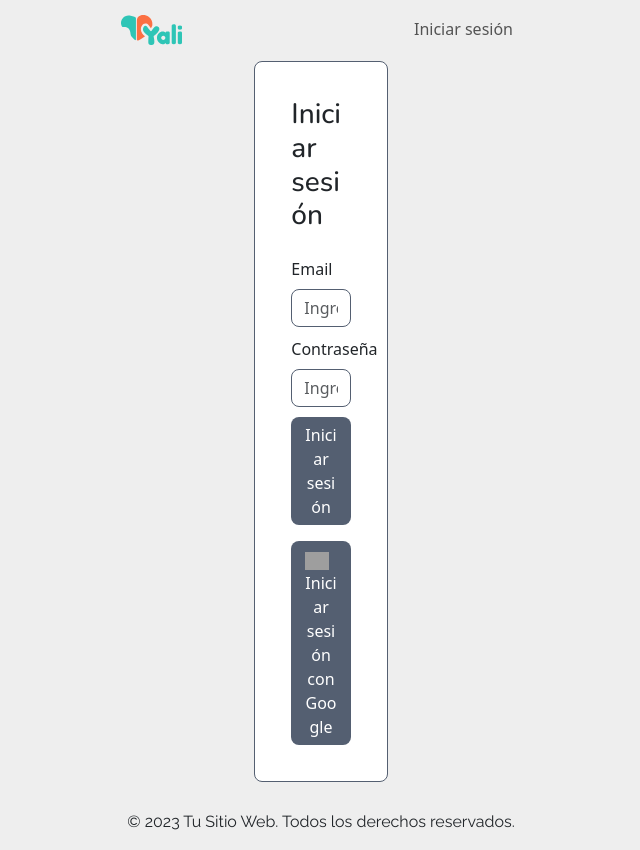
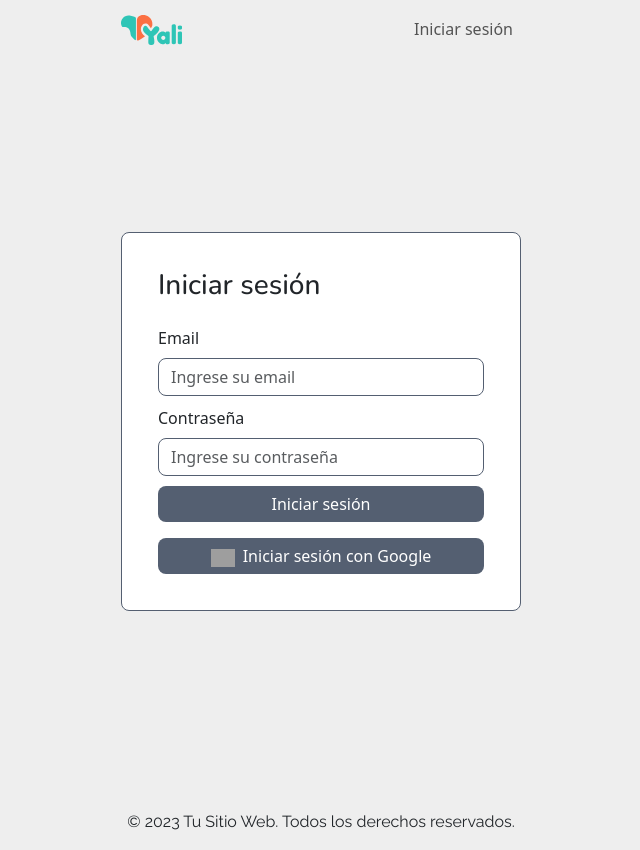
Before and after one commit to AdopcionYali/projectYali, a Next.js app: page /login in a window 1280 px wide. Shown: the whole page, without its empty margins (319-959 px from the left). Built offline with nearby package versions, Linux system fonts and the light colour scheme; grey boxes are pictures that could not be loaded.

Commit message:
feat: added login functionality

```diff
--- a/package.json
+++ b/package.json
@@ -27,6 +27,7 @@
     "react-bootstrap": "^2.8.0",
     "react-dom": "18.2.0",
     "react-hook-form": "^7.45.2",
+    "react-router-dom": "^6.14.2",
     "twilio": "^4.14.0"
   },
   "devDependencies": {
--- a/pages/api/routers/auth.router.js
+++ b/pages/api/routers/auth.router.js
@@ -1,12 +1,21 @@
-import express from "express"
-import login from "../usecases/auth.usecases.js"
+import express from "express";
+import login from "../usecases/auth.usecases.js";
 
-const routeAuth = express.Router()
+const routeAuth = express.Router();
 
 routeAuth.post('/', async (req, res) => {
-    const {phoneNumber, password} = req.body
-    const token = await login(phoneNumber, password)
-    res.json(token)
-})
+  const { phoneNumber, password } = req.body;
 
-export default routeAuth
+  try {
+    const token = await login(phoneNumber, password);
+    res.json({ token });
+  } catch (error) {
+    res.status(401).json({ message: "Credenciales inválidas" });
+  }
+});
+
+routeAuth.get('/', (req, res) => {
+  res.json("Todo bien");
+});
+
+export default routeAuth;
--- a/pages/login.jsx
+++ b/pages/login.jsx
@@ -1,65 +1,80 @@
-import React from 'react'
+import React, { useState } from 'react'
 import { useForm } from 'react-hook-form'
 import { Container, Form, Button, Navbar, Nav, Card, Image, Col } from 'react-bootstrap'
-import styles from '../styles/login.module.css' // Importa tus estilos CSS aquí
+import { useRouter } from 'next/router'
+import styles from '../styles/login.module.css'
 
 const Login = () => {
   const { register, handleSubmit } = useForm()
+  const [error, setError] = useState(null)
+  const router = useRouter()
 
-  const onSubmit = (data) => {
+  const onSubmit = async (data) => {
+    try {
+      if (response.ok) {
+        const { token } = await response.json()
+        console.log('Token recibido:', token)
 
-    console.log(data)
+        router.push('/signup')
+      } else {
+        setError('Credenciales inválidas')
+      }
+    } catch (error) {
+      console.error('Error en la solicitud:', error)
+      setError('Hubo un problema al iniciar sesión. Inténtalo de nuevo más tarde.')
+    }
   }
 
   return (
     <div className={styles.loginContainer}>
-      <Navbar bg="transparent" expand="lg">
+      <Navbar bg='transparent' expand='lg'>
         <Container>
-          <Navbar.Brand href="/">
+          <Navbar.Brand href='/'>
             {}
-            <img src="/logo.svg" alt="Logo" height="30" />
+            <img src='/logo.svg' alt='Logo' height='30' />
           </Navbar.Brand>
-          <Navbar.Toggle aria-controls="basic-navbar-nav" />
-          <Navbar.Collapse id="basic-navbar-nav" className="justify-content-end">
+          <Navbar.Toggle aria-controls='basic-navbar-nav' />
+          <Navbar.Collapse id='basic-navbar-nav' className='justify-content-end'>
             <Nav>
-              <Nav.Link href="/login">Iniciar sesión</Nav.Link>
+              <Nav.Link href='/login'>Iniciar sesión</Nav.Link>
             </Nav>
           </Navbar.Collapse>
         </Container>
       </Navbar>
 
-      <Container className="d-flex align-items-center justify-content-center" style={{ minHeight: 'calc(100vh - 72px)' }}>
-        <Col xs={10} md={4}>
+      <Container className='d-flex align-items-center justify-content-center' style={{ minHeight: 'calc(100vh - 72px)' }}>
+        <Col>
           <Card className={styles.loginCard}>
             <Card.Body>
-              <h3 className="mb-4">Iniciar sesión</h3>
+              <h3 className='mb-4'>Iniciar sesión</h3>
               <Form onSubmit={handleSubmit(onSubmit)}>
-                <Form.Group controlId="email">
+              {error && <div className='text-danger mb-3'>{error}</div>}
+                <Form.Group controlId='email'>
                   <Form.Label>Email</Form.Label>
                   <Form.Control
-                    type="email"
-                    placeholder="Ingrese su email"
+                    type='text'
+                    placeholder='Ingrese su email'
                     {...register('email', { required: true })}
                     className={styles.input}
                   />
                 </Form.Group>
 
-                <Form.Group controlId="password">
+                <Form.Group controlId='password'>
                   <Form.Label>Contraseña</Form.Label>
                   <Form.Control
-                    type="password"
-                    placeholder="Ingrese su contraseña"
+                    type='password'
+                    placeholder='Ingrese su contraseña'
                     {...register('password', { required: true })}
                     className={styles.input}
                   />
                 </Form.Group>
 
-                <Button variant="primary" type="submit" className={`${styles.loginButton} w-100 mb-3`}>
+                <Button variant='primary' type='submit' className={`${styles.loginButton} w-100 mb-3`}>
                   Iniciar sesión
                 </Button>
 
-                <Button variant="light" type="button" className={`${styles.loginButton} w-100`}>
-                  <Image src="/google-icon.png" alt="Google" height="18" className="me-2" />
+                <Button variant='light' type='button' className={`${styles.loginButton} w-100`}>
+                  <Image src='/google-icon.png' alt='Google' height='18' className='me-2' />
                   Iniciar sesión con Google
                 </Button>
               </Form>
@@ -68,7 +83,7 @@ const Login = () => {
         </Col>
       </Container>
 
-      <footer className="mt-4 text-center">
+      <footer className='mt-4 text-center'>
         <p>© {new Date().getFullYear()} Tu Sitio Web. Todos los derechos reservados.</p>
       </footer>
     </div>
```
Also changed, not shown: 1 other file (tests, documents, lock files or other folders).
